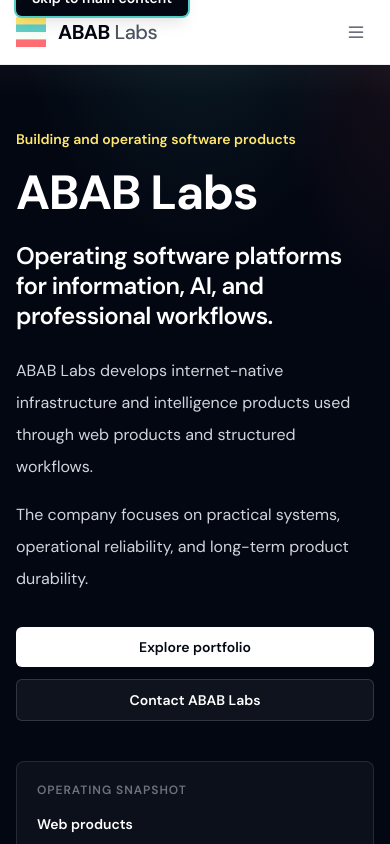
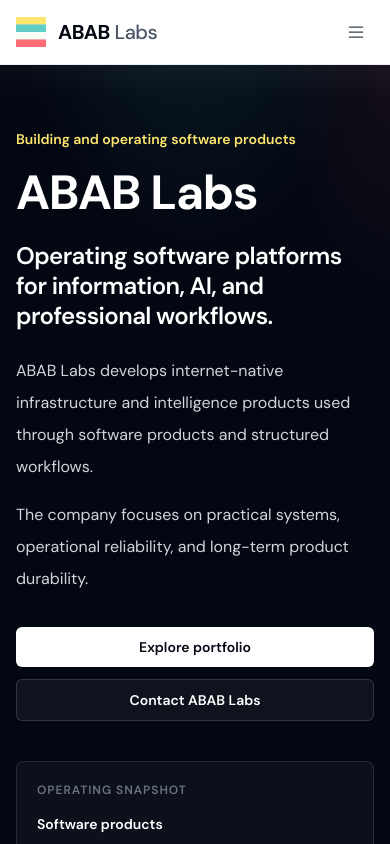
Before and after one commit to 0xwangyi/abablabs_website, a Next.js app: page / in a window 390 px wide. Shown: the top 844 px of the page. Built offline with nearby package versions, Linux system fonts and the light colour scheme.

Commit message:
Remove stray UI helper copy

```diff
--- a/app/about/page.tsx
+++ b/app/about/page.tsx
@@ -24,7 +24,7 @@
             ABAB Labs builds and operates software products.
           </h1>
           <p className="mt-6 text-base leading-8 text-gray-300 md:text-lg">
-            The company operates web products across information platforms, AI infrastructure, knowledge systems, and professional workflows.
+            The company operates software products across information platforms, AI infrastructure, knowledge systems, and professional workflows.
           </p>
         </div>
       </Section>
--- a/app/globals.css
+++ b/app/globals.css
@@ -19,10 +19,6 @@
   }
 }
 
-.skip-link {
-  @apply absolute left-4 top-4 z-[100] -translate-y-full rounded-md bg-gray-950 px-4 py-2 text-sm font-semibold text-white shadow-lg outline-none ring-2 ring-ababTeal transition-transform focus:translate-y-0 focus-visible:translate-y-0;
-}
-
 ::selection {
   background: #b7f1ec;
   color: #111827;
--- a/app/layout.tsx
+++ b/app/layout.tsx
@@ -50,15 +50,8 @@
   return (
     <html lang="en" className={dmSans.variable}>
       <body className="flex min-h-screen flex-col bg-surfacePage font-sans text-gray-950 antialiased">
-        <a href="#main-content" className="skip-link">
-          Skip to main content
-        </a>
         <Navbar />
-        <main
-          id="main-content"
-          className="flex-1 outline-none focus-visible:ring-2 focus-visible:ring-ababTeal focus-visible:ring-offset-2 focus-visible:ring-offset-surfacePage"
-          tabIndex={-1}
-        >
+        <main className="flex-1">
           {children}
         </main>
         <Footer />
--- a/app/page.tsx
+++ b/app/page.tsx
@@ -7,7 +7,7 @@
   {
     title: 'Product surfaces',
     description:
-      'Web products designed for continuous operation and recurring use.',
+      'Software products designed for continuous operation and recurring use.',
   },
   {
     title: 'AI infrastructure',
@@ -58,7 +58,7 @@
               </p>
               <div className="mt-6 max-w-2xl space-y-4 text-base leading-8 text-gray-300 md:text-lg">
                 <p>
-                  ABAB Labs develops internet-native infrastructure and intelligence products used through web products and structured workflows.
+                  ABAB Labs develops internet-native infrastructure and intelligence products used through software products and structured workflows.
                 </p>
                 <p>
                   The company focuses on practical systems, operational reliability, and long-term product durability.
@@ -83,7 +83,7 @@
                 </p>
                 <div className="mt-4 divide-y divide-white/10">
                   {[
-                    ['Web products', 'ABAB News, ABAB Time'],
+                    ['Software products', 'ABAB News, ABAB Time'],
                     ['AI systems', 'ABAB OK'],
                     ['Knowledge systems', 'ABAB Word'],
                   ].map(([label, value]) => (
@@ -102,7 +102,7 @@
               </p>
               <div className="mt-5 divide-y divide-white/10">
                 {[
-                  ['Web products', 'ABAB News, ABAB Time'],
+                  ['Software products', 'ABAB News, ABAB Time'],
                   ['AI systems', 'ABAB OK'],
                   ['Knowledge systems', 'ABAB Word'],
                 ].map(([label, value]) => (
--- a/app/portfolio/page.tsx
+++ b/app/portfolio/page.tsx
@@ -15,7 +15,7 @@
             Operating products across information, AI, and professional workflows.
           </h1>
           <p className="mt-6 text-base leading-8 text-gray-300 md:text-lg">
-            ABAB Labs maintains a focused portfolio of web-based products and workflow systems.
+            ABAB Labs maintains a focused portfolio of software products and workflow systems.
           </p>
         </div>
       </Section>
@@ -27,7 +27,7 @@
               Operating products
             </h2>
             <p className="mt-2 text-sm text-gray-500">
-              Current product surfaces across web products and workflow systems.
+              Current product surfaces across software products and workflow systems.
             </p>
           </div>
         </div>
--- a/components/Footer.tsx
+++ b/components/Footer.tsx
@@ -23,7 +23,7 @@
               </span>
             </Link>
             <p className="max-w-sm text-sm leading-relaxed text-gray-600">
-              Software company operating web products across information, AI infrastructure, and professional workflows.
+              Software company operating products across information, AI infrastructure, and professional workflows.
             </p>
             <a
               href="mailto:support@abablabs.com"
@@ -83,9 +83,8 @@
         </div>
 
         <div className="border-t border-gray-100 pt-5">
-          <div className="flex flex-col gap-2 text-xs text-gray-400 sm:flex-row sm:items-center sm:justify-between">
+          <div className="text-xs text-gray-400">
             <p>© {currentYear} ABAB Labs. All rights reserved.</p>
-            <p>Operating software products</p>
           </div>
         </div>
       </div>
--- a/components/Navbar.tsx
+++ b/components/Navbar.tsx
@@ -31,7 +31,7 @@
 
     const prevOverflow = document.body.style.overflow
     document.body.style.overflow = 'hidden'
-    const main = document.getElementById('main-content')
+    const main = document.querySelector('main')
     const footer = document.querySelector('footer')
     main?.setAttribute('inert', '')
     footer?.setAttribute('inert', '')
--- a/lib/portfolio.ts
+++ b/lib/portfolio.ts
@@ -21,7 +21,7 @@
     operatingLine:
       'Updated continuously through editorial and structured information workflows.',
     status: 'Operating',
-    availability: 'Web platform',
+    availability: 'Software platform',
     productType: 'Information',
     link: 'https://www.ababnews.com',
     ctaLabel: 'Visit product',
@@ -35,7 +35,7 @@
     operatingLine:
       'Built around structured knowledge systems, document intelligence, and workflow reasoning.',
     status: 'Operating',
-    availability: 'Web platform',
+    availability: 'Software platform',
     productType: 'AI infrastructure',
     link: 'https://www.ababok.com',
     ctaLabel: 'Visit product',
@@ -49,7 +49,7 @@
     operatingLine:
       'Built around relationship memory, follow-up workflows, contact timelines, and personal network visibility.',
     status: 'Operating',
-    availability: 'Web platform',
+    availability: 'Software platform',
     productType: 'Relationship intelligence',
     link: 'https://www.ababtime.com/',
     ctaLabel: 'Visit product',
@@ -63,7 +63,7 @@
     operatingLine:
       'Built around structured review workflows, vocabulary practice, and knowledge retention.',
     status: 'Operating',
-    availability: 'Web platform',
+    availability: 'Software platform',
     productType: 'Knowledge system',
     link: 'https://www.ababword.com',
     ctaLabel: 'Visit product',
```
